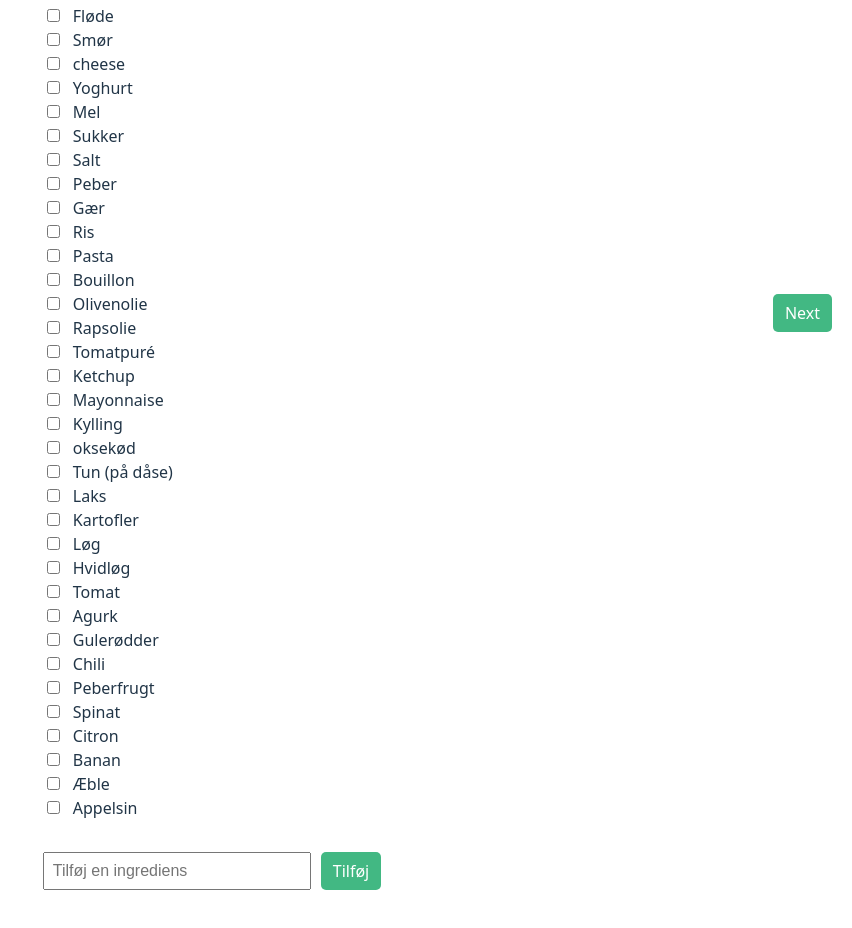
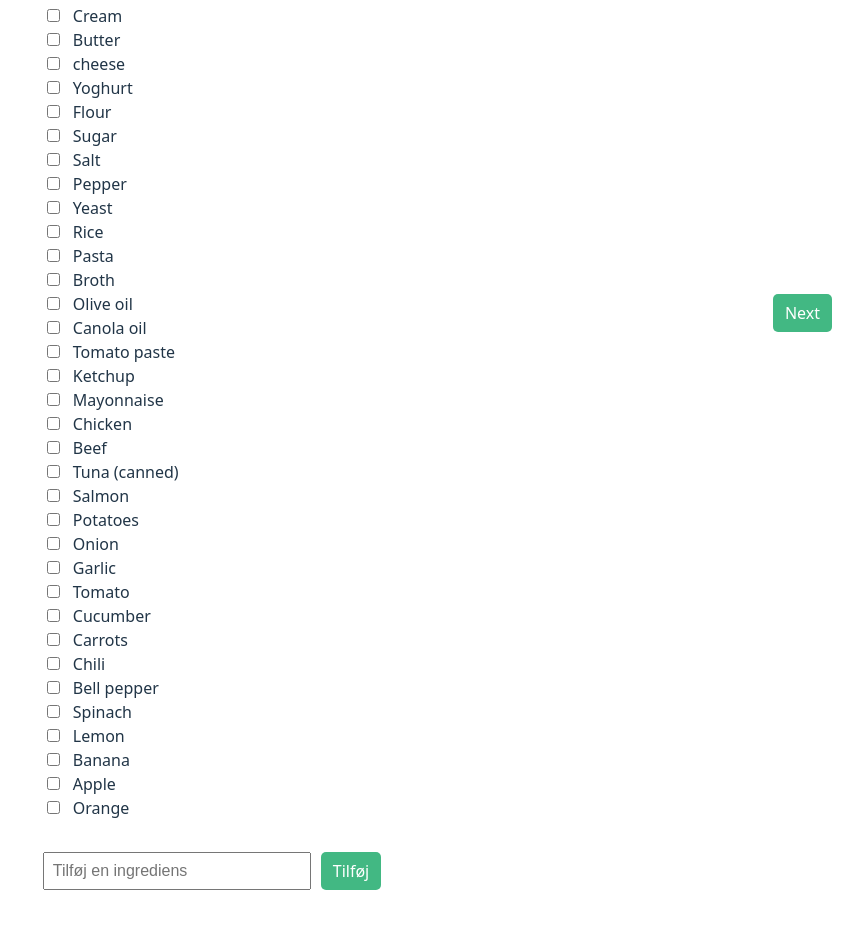
Before and after one commit to raidsharif/P2, a Vue app: page /enteringredients in a window 1280 px wide. Shown: the part 426-1354 px from the top of the page, without its empty margins (428-1280 px from the left). Built offline with nearby package versions, Linux system fonts and the light colour scheme.

Commit message:
update names ingredients

```diff
--- a/src/components/enteringredients.vue
+++ b/src/components/enteringredients.vue
@@ -56,49 +56,48 @@ const router = useRouter()
 
 
 const ingredienser = ref([
-  //  Mejeri og basis
+
     { navn: 'Chicken', valgt: false },
     { navn: 'Milk', valgt: false },
-  { navn: 'Fløde', valgt: false },
-  { navn: 'Smør', valgt: false },
+    { navn: 'Cream', valgt: false },
+    { navn: 'Butter', valgt: false },
     { navn: 'cheese', valgt: false },
     { navn: 'Yoghurt', valgt: false },
 
-  //  Kolonialvarer
-  { navn: 'Mel', valgt: false },
-  { navn: 'Sukker', valgt: false },
+    { navn: 'Flour', valgt: false },
+    { navn: 'Sugar', valgt: false },
     { navn: 'Salt', valgt: false },
-  { navn: 'Peber', valgt: false },
-  { navn: 'Gær', valgt: false },
-  { navn: 'Ris', valgt: false },
+    { navn: 'Pepper', valgt: false },
+    { navn: 'Yeast', valgt: false },
+    { navn: 'Rice', valgt: false },
     { navn: 'Pasta', valgt: false },
-  { navn: 'Bouillon', valgt: false },
-  { navn: 'Olivenolie', valgt: false },
-  { navn: 'Rapsolie', valgt: false },
-  { navn: 'Tomatpuré', valgt: false },
+    { navn: 'Broth', valgt: false },
+    { navn: 'Olive oil', valgt: false },
+    { navn: 'Canola oil', valgt: false },
+    { navn: 'Tomato paste', valgt: false },
     { navn: 'Ketchup', valgt: false },
     { navn: 'Mayonnaise', valgt: false },
 
-  //   kød og fisk
-  { navn: 'Kylling', valgt: false },
-  { navn: 'oksekød', valgt: false },
-  { navn: 'Tun (på dåse)', valgt: false },
-  { navn: 'Laks', valgt: false },
+    { navn: 'Chicken', valgt: false },
+    { navn: 'Beef', valgt: false },
+    { navn: 'Tuna (canned)', valgt: false },
+    { navn: 'Salmon', valgt: false },
 
-  //  Grøntsager og frugt
-  { navn: 'Kartofler', valgt: false },
-  { navn: 'Løg', valgt: false },
-  { navn: 'Hvidløg', valgt: false },
-  { navn: 'Tomat', valgt: false },
-  { navn: 'Agurk', valgt: false },
-  { navn: 'Gulerødder', valgt: false },
+    { navn: 'Potatoes', valgt: false },
+    { navn: 'Onion', valgt: false },
+    { navn: 'Garlic', valgt: false },
+    { navn: 'Tomato', valgt: false },
+    { navn: 'Cucumber', valgt: false },
+    { navn: 'Carrots', valgt: false },
     { navn: 'Chili', valgt: false },
-  { navn: 'Peberfrugt', valgt: false },
-  { navn: 'Spinat', valgt: false },
-  { navn: 'Citron', valgt: false },
-  { navn: 'Banan', valgt: false },
-  { navn: 'Æble', valgt: false },
-  { navn: 'Appelsin', valgt: false }
+    { navn: 'Bell pepper', valgt: false },
+    { navn: 'Spinach', valgt: false },
+    { navn: 'Lemon', valgt: false },
+    { navn: 'Banana', valgt: false },
+    { navn: 'Apple', valgt: false },
+    { navn: 'Orange', valgt: false }
+
+
 ])
 
 // adder brugens egne tidligere ingredenser ind i listen
```
Lines whose indentation alone changed are shown as unchanged.
